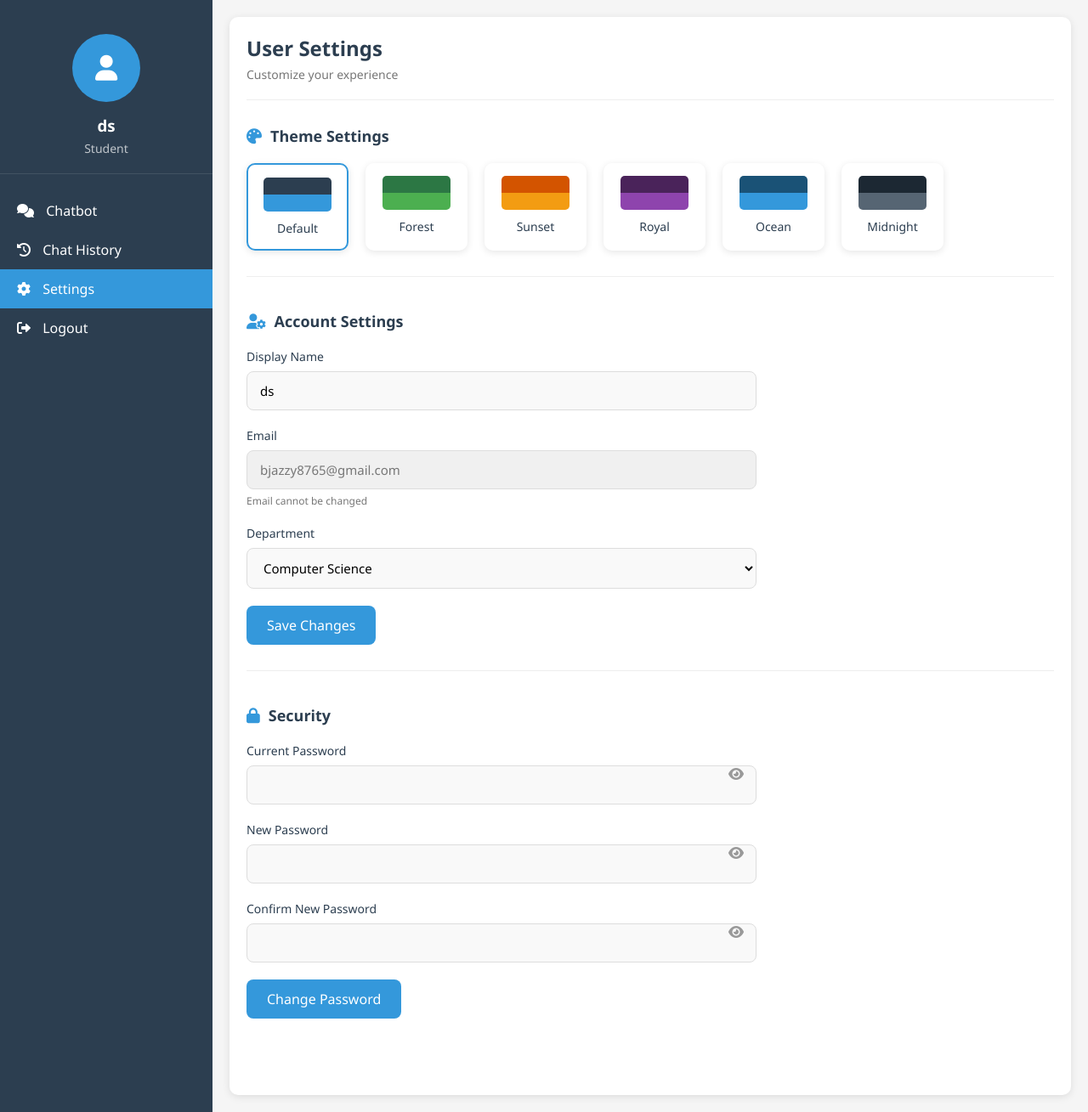
After one commit to hyjass/chatbot, a Flask app: page /settings in a window 1280 px wide. The commit adds this page. Shown: the whole page at 85% size. Run offline with Flask 2, Linux system fonts and the light colour scheme; a user stored in the database is signed in; data comes from the database, SQL or seed files in the repository; both versions use the stored data as it was after the commit.

Commit message:
Change theme

```diff
--- a/app.py
+++ b/app.py
@@ -35,6 +35,16 @@ def home():
     if 'user_id' in session:
         return redirect(url_for('dashboard'))
     return redirect(url_for('login'))
+
+@app.route('/settings')
+def settings():
+    if 'user_id' not in session:
+        return redirect(url_for('login'))
+
+    # Get user information
+    user = User.query.get(session['user_id'])
+
+    return render_template('settings.html', user_name=session['user_name'], user=user)
 
 @app.route('/login', methods=['GET', 'POST'])
 def login():
--- /dev/null
+++ b/static/css/settings.css
@@ -0,0 +1,180 @@
+/* Settings Page Styles */
+.settings-container {
+    background-color: white;
+    border-radius: 10px;
+    box-shadow: 0 2px 10px rgba(0, 0, 0, 0.1);
+    min-height: calc(100vh - 40px);
+    padding: 20px;
+}
+
+.settings-header {
+    padding-bottom: 20px;
+    border-bottom: 1px solid #eee;
+    margin-bottom: 30px;
+}
+
+.settings-header h2 {
+    color: var(--primary-color);
+    font-size: 24px;
+}
+
+.settings-header p {
+    color: #777;
+    font-size: 14px;
+    margin-top: 5px;
+}
+
+.settings-section {
+    margin-bottom: 40px;
+    padding-bottom: 30px;
+    border-bottom: 1px solid #eee;
+}
+
+.settings-section:last-child {
+    border-bottom: none;
+}
+
+.settings-section h3 {
+    font-size: 18px;
+    color: var(--primary-color);
+    margin-bottom: 20px;
+    display: flex;
+    align-items: center;
+}
+
+.settings-section h3 i {
+    margin-right: 10px;
+    color: var(--secondary-color);
+}
+
+/* Theme Options */
+.theme-options {
+    display: flex;
+    flex-wrap: wrap;
+    gap: 20px;
+}
+
+.theme-option {
+    width: 120px;
+    text-align: center;
+    cursor: pointer;
+    transition: all 0.3s;
+    border-radius: 10px;
+    padding: 15px 10px;
+    box-shadow: 0 2px 8px rgba(0, 0, 0, 0.1);
+}
+
+.theme-option:hover {
+    transform: translateY(-5px);
+    box-shadow: 0 5px 15px rgba(0, 0, 0, 0.15);
+}
+
+.theme-option.active {
+    border: 2px solid var(--secondary-color);
+}
+
+.color-preview {
+    width: 80px;
+    height: 40px;
+    margin: 0 auto 10px;
+    border-radius: 5px;
+    overflow: hidden;
+    display: flex;
+    flex-direction: column;
+}
+
+.primary-color, .secondary-color {
+    height: 20px;
+    width: 100%;
+}
+
+.theme-option p {
+    font-size: 14px;
+    margin-top: 5px;
+    color: var(--dark-color);
+}
+
+/* Form Styles */
+.settings-form {
+    max-width: 600px;
+}
+
+.form-group {
+    margin-bottom: 20px;
+}
+
+.form-group label {
+    display: block;
+    margin-bottom: 8px;
+    font-weight: 500;
+    color: var(--dark-color);
+    font-size: 14px;
+}
+
+.form-group input,
+.form-group select {
+    width: 100%;
+    padding: 12px 15px;
+    border: 1px solid #ddd;
+    border-radius: 8px;
+    font-size: 15px;
+    transition: all 0.3s;
+    background-color: #f9f9f9;
+}
+
+.form-group input:focus,
+.form-group select:focus {
+    border-color: var(--secondary-color);
+    outline: none;
+    box-shadow: 0 0 0 3px rgba(52, 152, 219, 0.1);
+    background-color: white;
+}
+
+.form-group input:disabled {
+    background-color: #f0f0f0;
+    cursor: not-allowed;
+    color: #777;
+}
+
+.form-group small {
+    display: block;
+    margin-top: 5px;
+    color: #777;
+    font-size: 12px;
+}
+
+.btn {
+    padding: 12px 24px;
+    border: none;
+    border-radius: 8px;
+    font-size: 16px;
+    font-weight: 500;
+    cursor: pointer;
+    transition: all 0.3s;
+}
+
+.btn-save {
+    background-color: var(--secondary-color);
+    color: white;
+}
+
+.btn-save:hover {
+    background-color: #2980b9;
+    transform: translateY(-2px);
+    box-shadow: 0 5px 15px rgba(52, 152, 219, 0.3);
+}
+
+/* Responsive Styles */
+@media (max-width: 768px) {
+    .theme-options {
+        justify-content: center;
+    }
+
+    .theme-option {
+        width: 100px;
+    }
+
+    .color-preview {
+        width: 70px;
+    }
+}
--- /dev/null
+++ b/static/js/settings.js
@@ -0,0 +1,71 @@
+document.addEventListener('DOMContentLoaded', function() {
+    // Theme selection functionality
+    const themeOptions = document.querySelectorAll('.theme-option');
+
+    // Load saved theme from localStorage and mark as active
+    const savedTheme = localStorage.getItem('selectedTheme') || 'default';
+    themeOptions.forEach(option => {
+        if (option.dataset.theme === savedTheme) {
+            option.classList.add('active');
+        }
+
+        // Add click event listeners
+        option.addEventListener('click', function() {
+            const theme = this.dataset.theme;
+
+            // Remove active class from all options
+            themeOptions.forEach(opt => opt.classList.remove('active'));
+
+            // Add active class to selected option
+            this.classList.add('active');
+
+            // Save to localStorage and apply theme
+            localStorage.setItem('selectedTheme', theme);
+
+            // Apply theme using the global theme function
+            applyTheme(theme);
+        });
+    });
+
+    // Password toggle visibility functionality
+    const passwordFields = document.querySelectorAll('input[type="password"]');
+
+    passwordFields.forEach(field => {
+        const toggleBtn = document.createElement('i');
+        toggleBtn.classList.add('fas', 'fa-eye', 'toggle-password');
+        field.parentNode.style.position = 'relative';
+        field.parentNode.appendChild(toggleBtn);
+
+        toggleBtn.style.position = 'absolute';
+        toggleBtn.style.right = '15px';
+        toggleBtn.style.top = '50%';
+        toggleBtn.style.transform = 'translateY(-50%)';
+        toggleBtn.style.color = '#999';
+        toggleBtn.style.cursor = 'pointer';
+
+        toggleBtn.addEventListener('click', function() {
+            if (field.type === 'password') {
+                field.type = 'text';
+                this.classList.remove('fa-eye');
+                this.classList.add('fa-eye-slash');
+            } else {
+                field.type = 'password';
+                this.classList.remove('fa-eye-slash');
+                this.classList.add('fa-eye');
+            }
+        });
+    });
+
+    // Form submission handlers
+    const forms = document.querySelectorAll('.settings-form');
+
+    forms.forEach(form => {
+        form.addEventListener('submit', function(e) {
+            e.preventDefault();
+
+            // Here you would normally send the form data to the server
+            // For demonstration, we'll just show an alert
+            alert('Settings saved successfully!');
+        });
+    });
+});
--- /dev/null
+++ b/static/js/theme.js
@@ -0,0 +1,37 @@
+// This file should be loaded on all pages to maintain theme consistency
+document.addEventListener('DOMContentLoaded', function() {
+    const root = document.documentElement;
+
+    // Load saved theme from localStorage
+    const savedTheme = localStorage.getItem('selectedTheme') || 'default';
+    applyTheme(savedTheme);
+
+    // Function to apply theme based on name
+    function applyTheme(theme) {
+        switch(theme) {
+            case 'forest':
+                setThemeColors('#2c7744', '#4caf50');
+                break;
+            case 'sunset':
+                setThemeColors('#d35400', '#f39c12');
+                break;
+            case 'royal':
+                setThemeColors('#4a235a', '#8e44ad');
+                break;
+            case 'ocean':
+                setThemeColors('#1a5276', '#3498db');
+                break;
+            case 'midnight':
+                setThemeColors('#1c2833', '#566573');
+                break;
+            default: // default theme
+                setThemeColors('#2c3e50', '#3498db');
+        }
+    }
+
+    // Function to set CSS variables
+    function setThemeColors(primary, secondary) {
+        root.style.setProperty('--primary-color', primary);
+        root.style.setProperty('--secondary-color', secondary);
+    }
+});
--- a/templates/base.html
+++ b/templates/base.html
@@ -6,6 +6,8 @@
     <title>Campus Enquiry Chatbot</title>
     <link rel="stylesheet" href="{{ url_for('static', filename='css/style.css') }}">
     <link rel="stylesheet" href="https://cdnjs.cloudflare.com/ajax/libs/font-awesome/6.0.0-beta3/css/all.min.css">
+    <!-- Add theme.js before other scripts so theme is applied as early as possible -->
+    <script src="{{ url_for('static', filename='js/theme.js') }}"></script>
 </head>
 <body>
     {% block content %}{% endblock %}
--- a/templates/dashboard.html
+++ b/templates/dashboard.html
@@ -13,7 +13,7 @@
         <nav class="sidebar-nav">
             <a href="#" class="active"><i class="fas fa-comments"></i> Chatbot</a>
             <a href="#"><i class="fas fa-history"></i> Chat History</a>
-            <a href="#"><i class="fas fa-cog"></i> Settings</a>
+            <a href="{{ url_for('settings') }}"><i class="fas fa-cog"></i> Settings</a>
             <a href="{{ url_for('logout') }}"><i class="fas fa-sign-out-alt"></i> Logout</a>
         </nav>
     </div>
--- /dev/null
+++ b/templates/settings.html
@@ -0,0 +1,140 @@
+{% extends "base.html" %}
+{% block content %}
+<link rel="stylesheet" href="{{ url_for('static', filename='css/settings.css') }}">
+<div class="dashboard-container">
+    <div class="sidebar">
+        <div class="user-profile">
+            <div class="avatar">
+                <i class="fas fa-user"></i>
+            </div>
+            <h3>{{ user_name }}</h3>
+            <p>Student</p>
+        </div>
+
+        <nav class="sidebar-nav">
+            <a href="{{ url_for('dashboard') }}"><i class="fas fa-comments"></i> Chatbot</a>
+            <a href="#"><i class="fas fa-history"></i> Chat History</a>
+            <a href="{{ url_for('settings') }}" class="active"><i class="fas fa-cog"></i> Settings</a>
+            <a href="{{ url_for('logout') }}"><i class="fas fa-sign-out-alt"></i> Logout</a>
+        </nav>
+    </div>
+
+    <div class="main-content">
+        <div class="settings-container">
+            <div class="settings-header">
+                <h2>User Settings</h2>
+                <p>Customize your experience</p>
+            </div>
+
+            <div class="settings-section">
+                <h3><i class="fas fa-palette"></i> Theme Settings</h3>
+
+                <div class="theme-options">
+                    <div class="theme-option" data-theme="default">
+                        <div class="color-preview">
+                            <div class="primary-color" style="background-color: #2c3e50;"></div>
+                            <div class="secondary-color" style="background-color: #3498db;"></div>
+                        </div>
+                        <p>Default</p>
+                    </div>
+
+                    <div class="theme-option" data-theme="forest">
+                        <div class="color-preview">
+                            <div class="primary-color" style="background-color: #2c7744;"></div>
+                            <div class="secondary-color" style="background-color: #4caf50;"></div>
+                        </div>
+                        <p>Forest</p>
+                    </div>
+
+                    <div class="theme-option" data-theme="sunset">
+                        <div class="color-preview">
+                            <div class="primary-color" style="background-color: #d35400;"></div>
+                            <div class="secondary-color" style="background-color: #f39c12;"></div>
+                        </div>
+                        <p>Sunset</p>
+                    </div>
+
+                    <div class="theme-option" data-theme="royal">
+                        <div class="color-preview">
+                            <div class="primary-color" style="background-color: #4a235a;"></div>
+                            <div class="secondary-color" style="background-color: #8e44ad;"></div>
+                        </div>
+                        <p>Royal</p>
+                    </div>
+
+                    <div class="theme-option" data-theme="ocean">
+                        <div class="color-preview">
+                            <div class="primary-color" style="background-color: #1a5276;"></div>
+                            <div class="secondary-color" style="background-color: #3498db;"></div>
+                        </div>
+                        <p>Ocean</p>
+                    </div>
+
+                    <div class="theme-option" data-theme="midnight">
+                        <div class="color-preview">
+                            <div class="primary-color" style="background-color: #1c2833;"></div>
+                            <div class="secondary-color" style="background-color: #566573;"></div>
+                        </div>
+                        <p>Midnight</p>
+                    </div>
+                </div>
+            </div>
+
+            <div class="settings-section">
+                <h3><i class="fas fa-user-cog"></i> Account Settings</h3>
+
+                <form class="settings-form">
+                    <div class="form-group">
+                        <label for="display-name">Display Name</label>
+                        <input type="text" id="display-name" name="display-name" value="{{ user_name }}">
+                    </div>
+
+                    <div class="form-group">
+                        <label for="email">Email</label>
+                        <input type="email" id="email" name="email" value="{{ user.email }}" disabled>
+                        <small>Email cannot be changed</small>
+                    </div>
+
+                    <div class="form-group">
+                        <label for="department">Department</label>
+                        <select id="department" name="department">
+                            <option value="Computer Science" {% if user.department == 'Computer Science' %}selected{% endif %}>Computer Science</option>
+                            <option value="Information Technology" {% if user.department == 'Information Technology' %}selected{% endif %}>Information Technology</option>
+                            <option value="Electronics" {% if user.department == 'Electronics' %}selected{% endif %}>Electronics</option>
+                            <option value="Mechanical" {% if user.department == 'Mechanical' %}selected{% endif %}>Mechanical</option>
+                            <option value="Civil" {% if user.department == 'Civil' %}selected{% endif %}>Civil</option>
+                            <option value="MBA" {% if user.department == 'MBA' %}selected{% endif %}>MBA</option>
+                        </select>
+                    </div>
+
+                    <button type="submit" class="btn btn-save">Save Changes</button>
+                </form>
+            </div>
+
+            <div class="settings-section">
+                <h3><i class="fas fa-lock"></i> Security</h3>
+
+                <form class="settings-form">
+                    <div class="form-group">
+                        <label for="current-password">Current Password</label>
+                        <input type="password" id="current-password" name="current-password">
+                    </div>
+
+                    <div class="form-group">
+                        <label for="new-password">New Password</label>
+                        <input type="password" id="new-password" name="new-password">
+                    </div>
+
+                    <div class="form-group">
+                        <label for="confirm-new-password">Confirm New Password</label>
+                        <input type="password" id="confirm-new-password" name="confirm-new-password">
+                    </div>
+
+                    <button type="submit" class="btn btn-save">Change Password</button>
+                </form>
+            </div>
+        </div>
+    </div>
+</div>
+<script src="{{ url_for('static', filename='js/settings.js') }}"></script>
+{% endblock %}
```
Also changed, not shown: static/js/global_theme_settings.js (added, +33 -0 lines), database.db.
